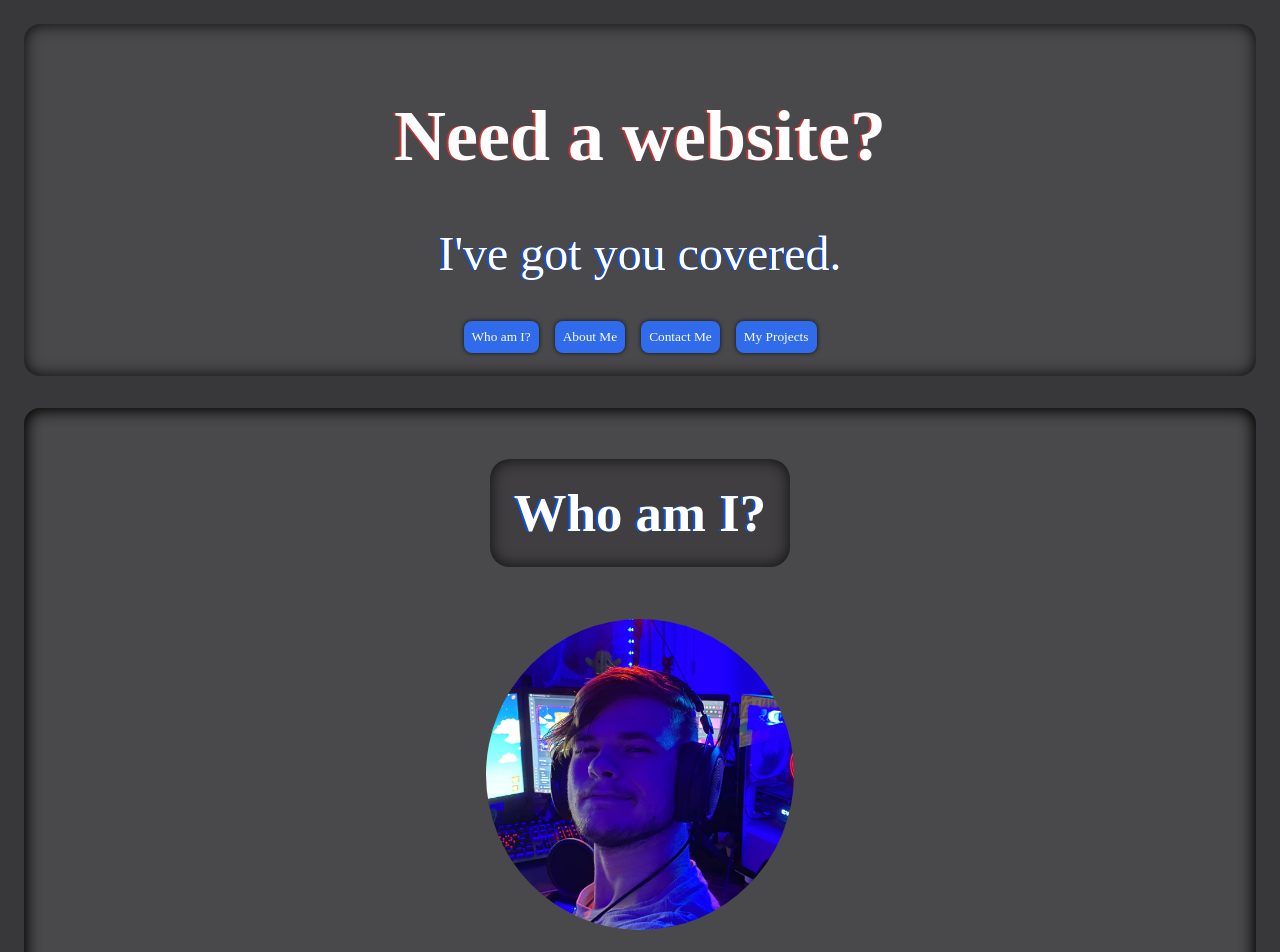
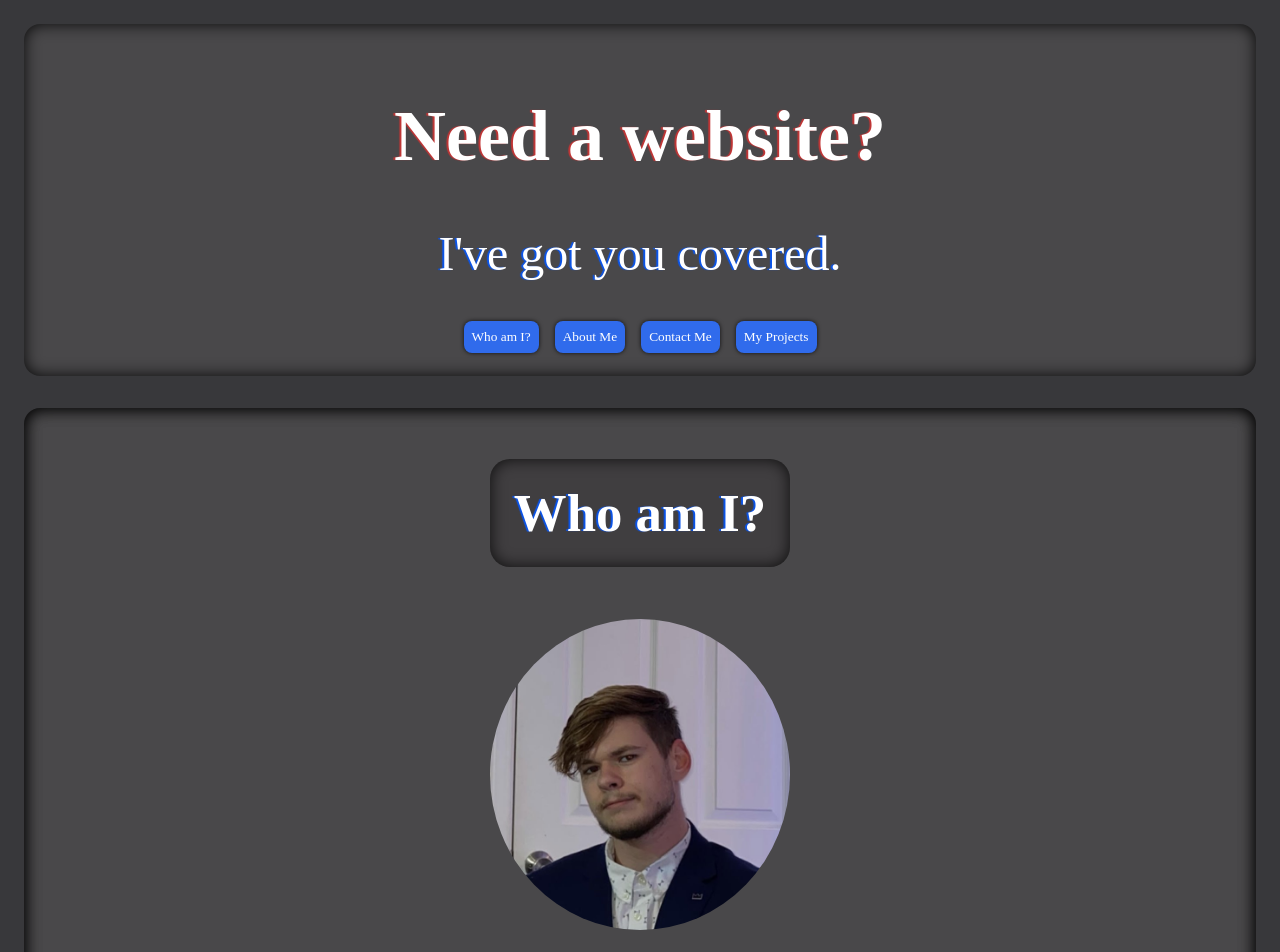
Before and after one commit to KadeStanford/stanforddev, a Next.js app: page / in a window 1280 px wide. Shown: the top 952 px of the page. Built offline with nearby package versions, Linux system fonts and the light colour scheme; a web font is replaced by a local one.

Commit message:
changed kade.jpg

```diff
--- a/src/pages/index.js
+++ b/src/pages/index.js
@@ -114,7 +114,7 @@ export default function Home() {
             <h1 className={styles.kade__title}>Who am I?</h1>
             <img
               className={styles.kade__image}
-              src="/images/kade.jpg"
+              src="/images/kadepro.jpg"
               alt="kade"
             />
             <p className={styles.kade__text}>Kade Stanford</p>
```
Also changed, not shown: public/images/kadepro.jpg (added).
